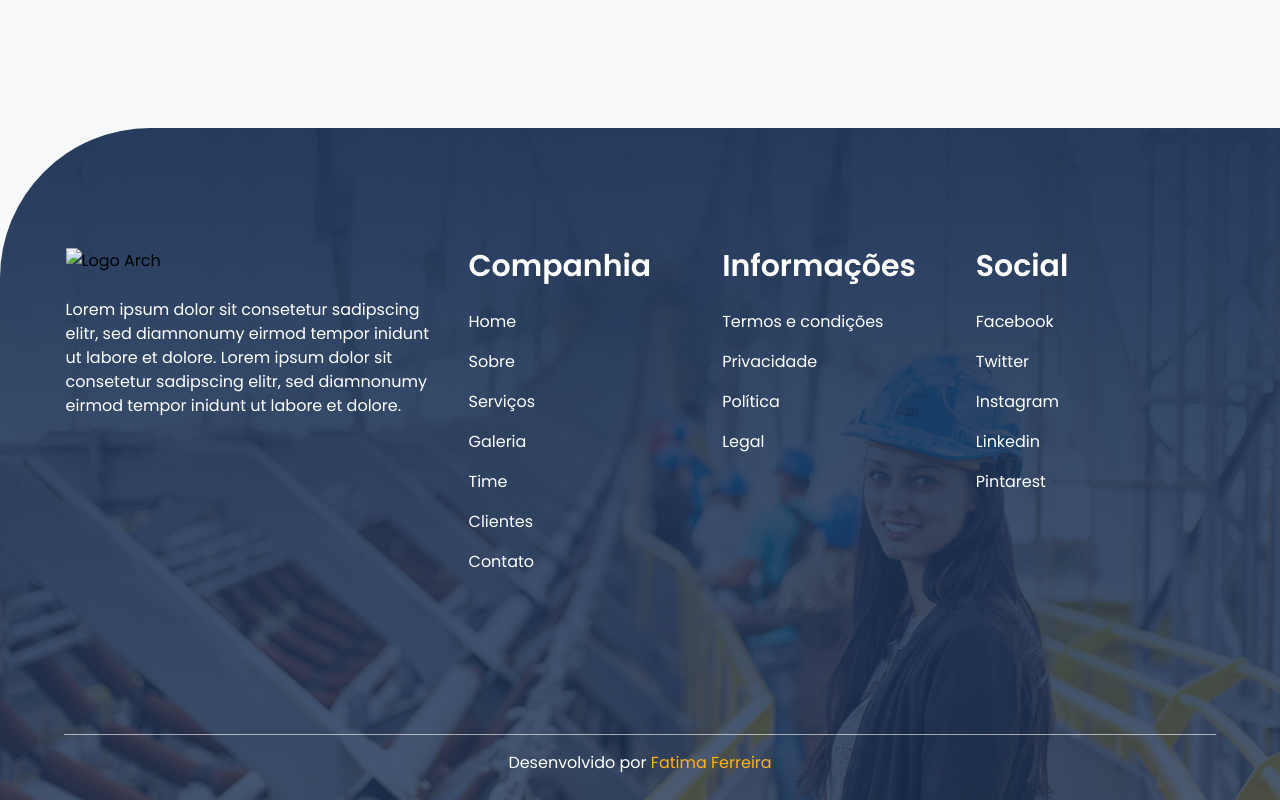
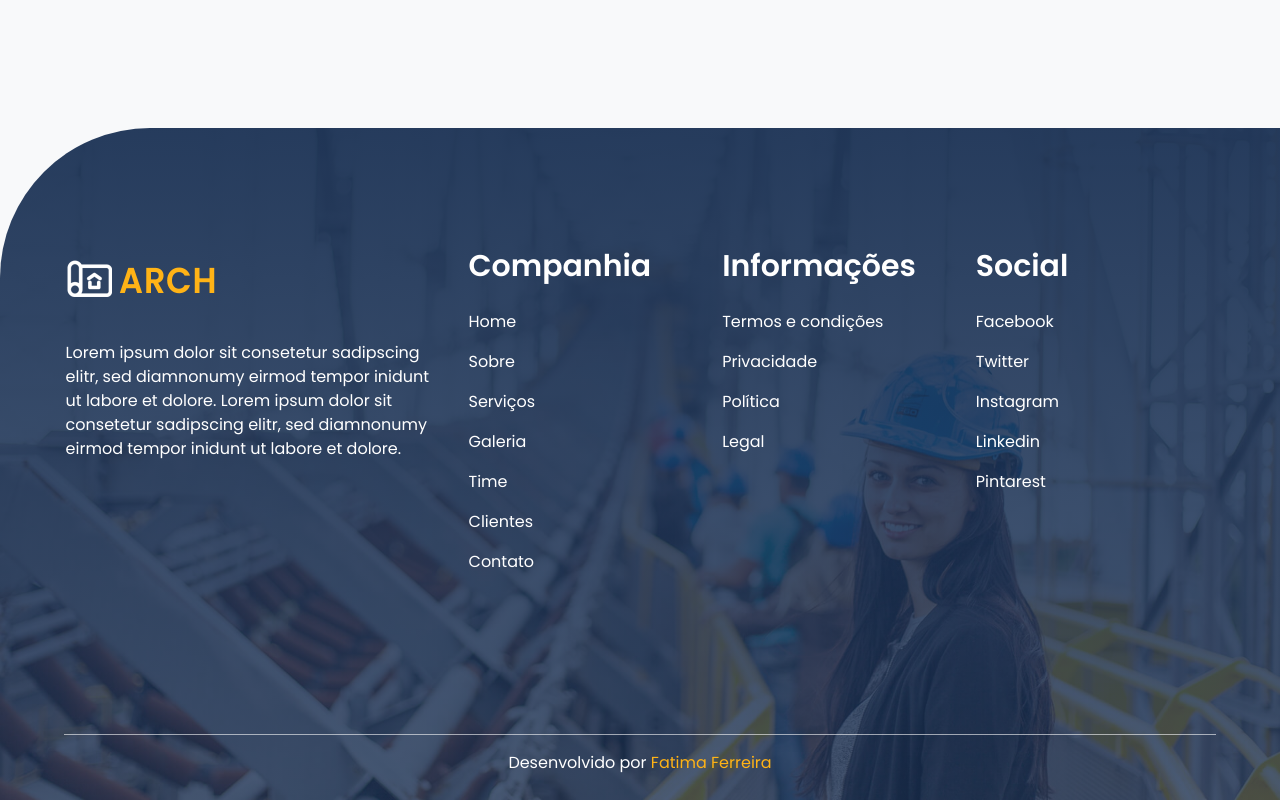
Before and after one commit to ifatinha/arch, a plain HTML site: page index.html in a window 1280 px wide. Shown: the part 7730-8530 px from the top of the page. Drawn offline with Linux system fonts and the light colour scheme; the site is published under a folder, as on GitHub Pages, so addresses that start at the root find nothing.

Commit message:
atualizacao 2

```diff
--- a/index.html
+++ b/index.html
@@ -453,7 +453,7 @@
         <div class="container footer-container">
             <div class="footer-paragrafo">
                 <div class="logo-footer">
-                    <img src="/images/logo.png" alt="Logo Arch">
+                    <img src="images/logo.png" alt="Logo Arch">
                 </div>
                 <p>Lorem ipsum dolor sit consetetur sadipscing elitr, sed diamnonumy eirmod tempor inidunt ut labore et
                     dolore. Lorem ipsum dolor sit consetetur sadipscing elitr, sed diamnonumy eirmod tempor inidunt ut
```
